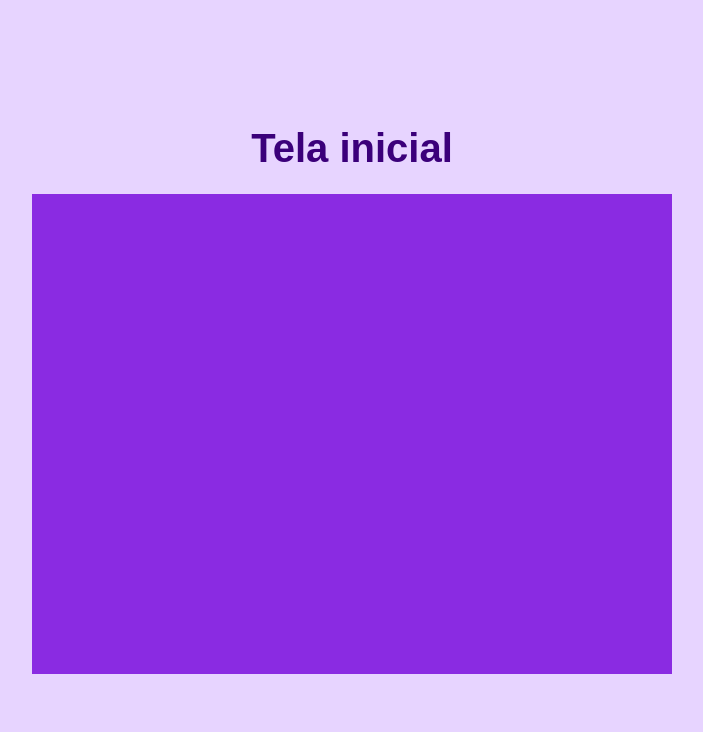
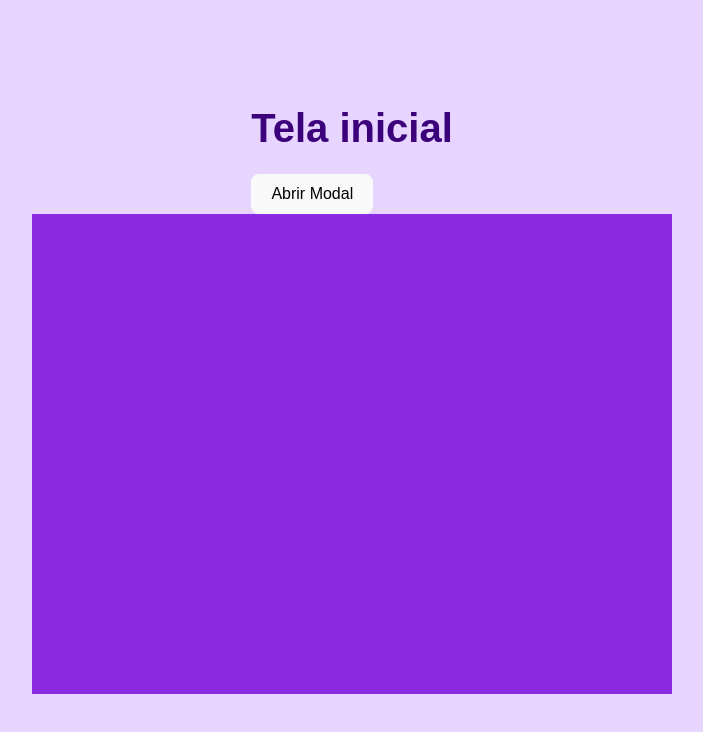
Before and after one commit to marianalmeid/projeto_aps_dw2, a React (Vite) app in the folder battleQuiz/: page / in a window 1280 px wide. Both pictures are taken after a click on the button "Cadastrar". Shown: the top 732 px of the page, without its empty margins (288-991 px from the left). Built offline with nearby package versions, Linux system fonts and the light colour scheme; a web font is replaced by a local one.

Commit message:
fazendo a tela inicial do jogador

```diff
--- a/battleQuiz/src/components/telaInicialJog.jsx
+++ b/battleQuiz/src/components/telaInicialJog.jsx
@@ -1,11 +1,29 @@
-import React from "react";
+import React, { useState } from "react";
 import "../styles/telaInicialJog.css";
 
 export default function TelaInicialJogador(){
+    const [abrirModal, setAbrirModal] = useState(false);
+    return(
+        <div className="container-telain">
+            <div className="header-telain">
+                <div className="space-ti"></div>
+                <h1 className="title">Tela inicial</h1>
+                <div className="perfil-btn">
+                    <button onClick={() => setAbrirModal(true)}>Abrir Modal</button>
 
-    return(
-        <div className="container">
-            <h1 className="title">Tela inicial</h1>
+                     {/* Modal */}
+                    {abrirModal && (
+                        <div style={estiloFundo}>
+                        <div style={estiloModal}>
+                            <h2>Este é o modal!</h2>
+                            <p>Conteúdo dentro do modal</p>
+                            <button onClick={() => setAbrirModal(false)}>Fechar</button>
+                        </div>
+                        </div>
+                    )}
+                </div>
+            </div>
+
             <div className="box">
             </div>
         </div>
--- a/battleQuiz/src/styles/cadastro.css
+++ b/battleQuiz/src/styles/cadastro.css
@@ -16,7 +16,7 @@ body, html {
 
 .container {
     display: flex;
-    height: 100vh;
+    height: 100%;
     width: 100%;
   }
 
@@ -25,6 +25,7 @@ body, html {
     background-color: #8a2be2;
     color: white;
     width: 35%;
+    height: 100%;
     display: flex;
     flex-direction: column;
     justify-content: center;
@@ -67,6 +68,7 @@ body, html {
   .right-panel {
     background-color: #e7d4ff;
     width: 65%;
+    height: 100%;
     display: flex;
     flex-direction: column;
     justify-content: center;
--- a/battleQuiz/src/styles/telaInicialJog.css
+++ b/battleQuiz/src/styles/telaInicialJog.css
@@ -1,11 +1,31 @@
 @import "../global.css";
 
-.container{
+.container-telain{
     background-color: var(--roxo1);
     display: flex;
     align-items: center;
     justify-content: center;
     flex-direction: column;
+    width: 100%;
+    height: 100%;
+}
+
+.header-telaini{
+    width: 100%;
+    height: 30%;
+}
+
+/*itens do header*/
+.space-ti{
+    width: 20%;
+}
+
+.header-telaini .title{
+    width: 60%;
+}
+
+.header-telaini .perfil-btn{
+    width: 20%;
 }
 
 .box{
```
